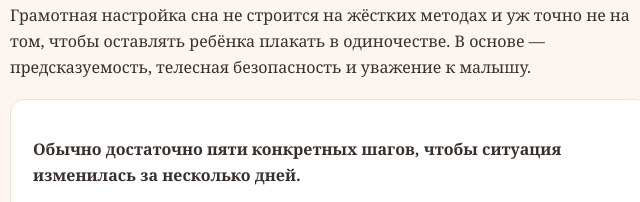
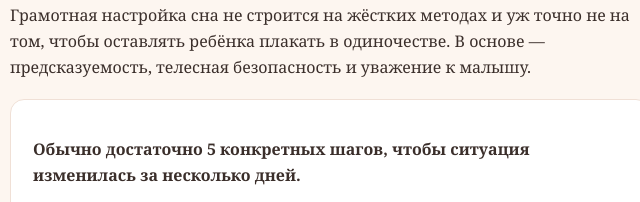
Before and after one commit to ivanpetroffdirect/sperva_pospi_longread1, a plain HTML site: page index.html in a window 1280 px wide. Shown: the part 1780-1982 px from the top of the page, 310-950 px from the left. Drawn offline with Linux system fonts and the light colour scheme.

Commit message:
Update index.html

```diff
--- a/index.html
+++ b/index.html
@@ -92,7 +92,7 @@
   <p>Но внутренне это ощущается неправильным — и это ощущение верное.</p>
   <p>Грамотная настройка сна не строится на жёстких методах и уж точно не на том, чтобы оставлять ребёнка плакать в одиночестве. В основе — предсказуемость, телесная безопасность и уважение к малышу.</p>
   <div class="card">
-    <p><b>Обычно достаточно пяти конкретных шагов, чтобы ситуация изменилась за несколько дней.</b></p>
+    <p><b>Обычно достаточно 5 конкретных шагов, чтобы ситуация изменилась за несколько дней.</b></p>
     <p>Звучит просто — но каждая семья уникальна: темперамент ребёнка, распорядок дня, даже то, как мама реагирует на его сигналы. Поэтому универсальные таблицы из интернета работают плохо — шаги нужно подстраивать под конкретного малыша.</p>
   </div>
   <p>Дальше — подробно о том, какие именно шаги позволяют наладить сон за 5–7 дней. А в конце — бонус: возможность получить личную консультацию под вашу ситуацию.</p>
```
